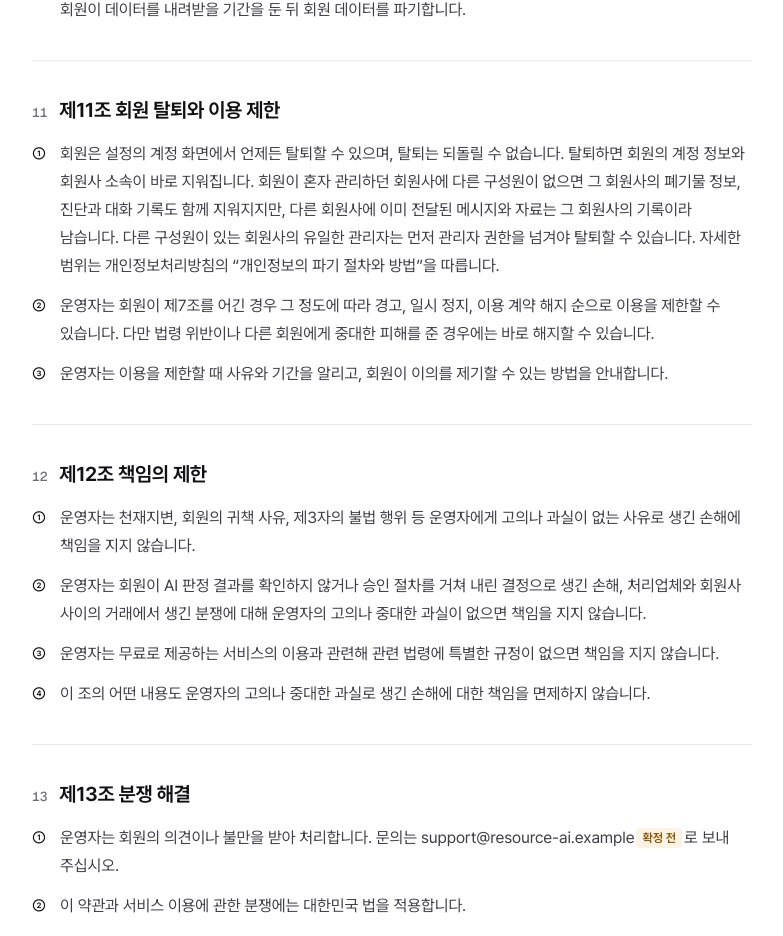
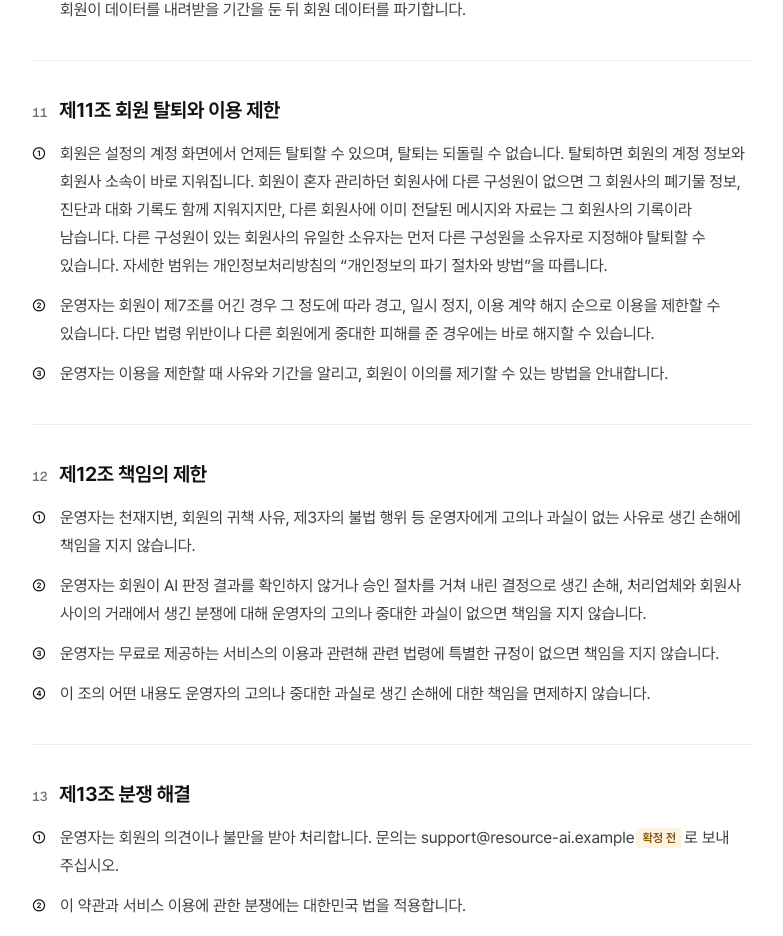
Before and after one commit to ReSource-AI-PNU/frontend, a Next.js app: page /terms in a window 1280 px wide. Shown: the part 4556-5492 px from the top of the page, without its empty margins (336-1119 px from the left). Built offline with nearby package versions, Linux system fonts and the light colour scheme.

Commit message:
fix: 탈퇴 안내의 '관리자'를 설정 화면과 같은 '소유자'로 맞춤
Co-Authored-By: Claude Opus 5.5 <noreply@anthropic.com>

```diff
--- a/src/app/(marketing)/privacy/page.tsx
+++ b/src/app/(marketing)/privacy/page.tsx
@@ -205,7 +205,7 @@ const SECTIONS: LegalSection[] = [
                 탈퇴하면 이름, 이메일, 비밀번호(암호화 값)와 회사 소속 정보가 바로 지워집니다. 혼자 관리하던 회사에 다른 구성원이 없으면 그
                 회사의 폐기물 정보, 진단과 대화 기록, 회사만 볼 수 있던 자료도 함께 지워지고 회사 이름·사업자등록번호·주소는 남지 않습니다.
                 다만 거래 상대 회사에 이미 전달된 메시지와 자료(보낸 조건, 허가증·매입 기준, 확정된 거래에 쓰인 업체 조건)는 상대 회사의
-                기록이라 남습니다. 다른 구성원이 있는 회사의 유일한 관리자라면 먼저 관리자 권한을 넘겨야 탈퇴할 수 있습니다.
+                기록이라 남습니다. 다른 구성원이 있는 회사의 유일한 소유자라면 먼저 다른 구성원을 소유자로 지정해야 탈퇴할 수 있습니다.
               </p>
               <p className="mt-2">법령에 따라 보존해야 하는 정보는 다른 정보와 분리해 보관한 뒤 기간이 끝나면 지웁니다.</p>
             </>,
--- a/src/app/(marketing)/terms/page.tsx
+++ b/src/app/(marketing)/terms/page.tsx
@@ -271,8 +271,8 @@ const SECTIONS: LegalSection[] = [
           <p key="1">
             회원은 설정의 계정 화면에서 언제든 탈퇴할 수 있으며, 탈퇴는 되돌릴 수 없습니다. 탈퇴하면 회원의 계정 정보와 회원사 소속이 바로
             지워집니다. 회원이 혼자 관리하던 회원사에 다른 구성원이 없으면 그 회원사의 폐기물 정보, 진단과 대화 기록도 함께 지워지지만, 다른
-            회원사에 이미 전달된 메시지와 자료는 그 회원사의 기록이라 남습니다. 다른 구성원이 있는 회원사의 유일한 관리자는 먼저 관리자 권한을
-            넘겨야 탈퇴할 수 있습니다. 자세한 범위는 개인정보처리방침의 &ldquo;개인정보의 파기 절차와 방법&rdquo;을 따릅니다.
+            회원사에 이미 전달된 메시지와 자료는 그 회원사의 기록이라 남습니다. 다른 구성원이 있는 회원사의 유일한 소유자는 먼저 다른 구성원을
+            소유자로 지정해야 탈퇴할 수 있습니다. 자세한 범위는 개인정보처리방침의 &ldquo;개인정보의 파기 절차와 방법&rdquo;을 따릅니다.
           </p>,
           <p key="2">
             운영자는 회원이 제7조를 어긴 경우 그 정도에 따라 경고, 일시 정지, 이용 계약 해지 순으로 이용을 제한할 수 있습니다. 다만 법령 위반이나
```
